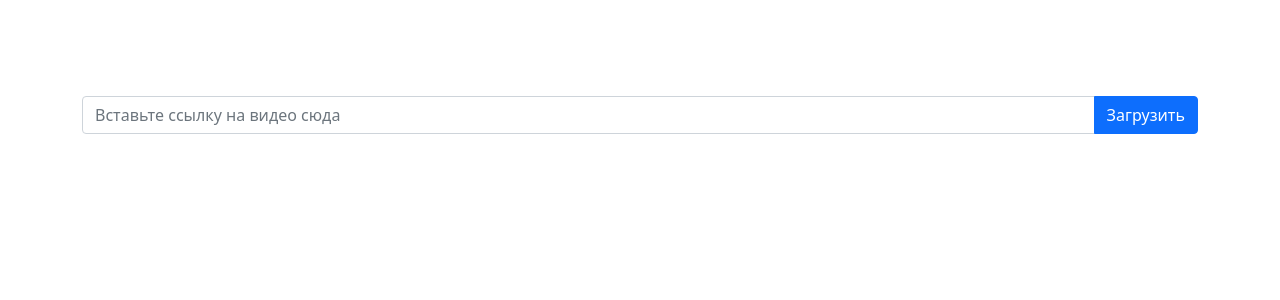
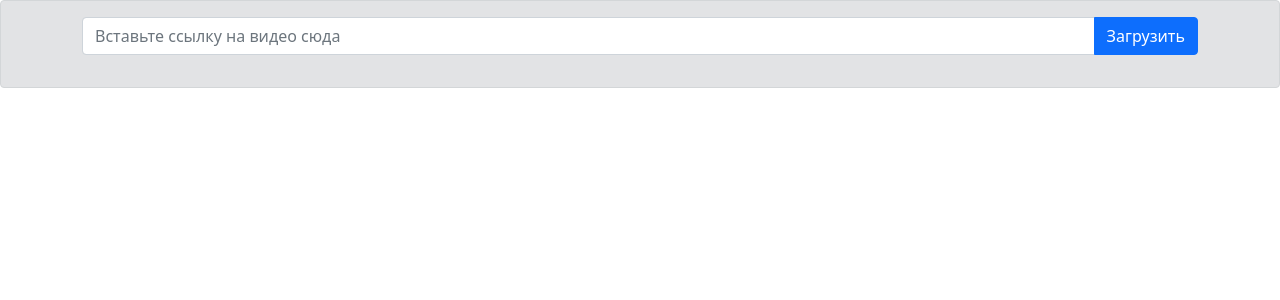
Before and after one commit to theRMN/video-audio_downloader, a Django app: page / in a window 1280 px wide. Shown: the top 300 px of the page. Run offline with Django 3.2, Linux system fonts and the light colour scheme; some libraries are stand-ins or nearby versions.

Commit message:
update base.html

```diff
--- a/video_audio/scripts.py
+++ b/video_audio/scripts.py
@@ -17,6 +17,3 @@ def youtube_downloader(url):
         'image': yt.thumbnail_url
     }
     return data
-
-
-# print(youtube_downloader('https://www.youtube.com/watch?v=OWycy6WRv7w'))
--- a/video_audio/templates/video_audio/base.html
+++ b/video_audio/templates/video_audio/base.html
@@ -1,29 +1,28 @@
 <head>
     <meta charset="UTF-8">
-    <title>Title</title>
+    <title>Скачать видео с YouTube</title>
     {% load static %}
     <link rel="stylesheet" href="{% static 'css/bootstrap.min.css' %}" type="text/css">
 </head>
 
 <body>
-    <br>
-    <br>
-    <br>
-    <br>
-    <div class="pb-3">
-        <div class="container">
-             <form>
-                 {% csrf_token %}
+     <form>
+         {% csrf_token %}
+         <div class="alert alert-secondary" role="alert">
+             <div class="container">
                  <div class="input-group mb-3">
                      <input type="url" class="form-control" placeholder="Вставьте ссылку на видео сюда" name="url" aria-label="Sizing example input" aria-describedby="inputGroup-sizing-sm">
                      <input type="submit" class="btn btn-primary" value="Загрузить" formmethod="post">
                  </div>
-             </form>
-             {% for i in data %}
-                 <br>
-                 <h5>{{ i.title }}</h5><br>
-                 <img src="{{ i.image }}" class="rounded float-start" style="max-width:22%;">
+             </div>
+         </div>
+     </form>
+    <div class="container">
+         {% for i in data %}
+             <div class="border">
+                 <img src="{{ i.image }}" class="rounded float-start" style="max-width:26.8%;">
                  <div class="row">
+                     <h5>{{ i.title }}</h5>
                      <b>Видео:</b><br>
                      <a>Длительность: {{ i.length }}</a><br>
                      <a>Качество: {{ i.resolution }}</a><br>
@@ -37,7 +36,7 @@
                         <a class="btn btn-primary" href="{{ i.audio_url }}" role="button">Скачать</a>
                      </div>
                  </div>
-             {% endfor %}
-        </div>
+             </div>
+         {% endfor %}
     </div>
 </body>
```
